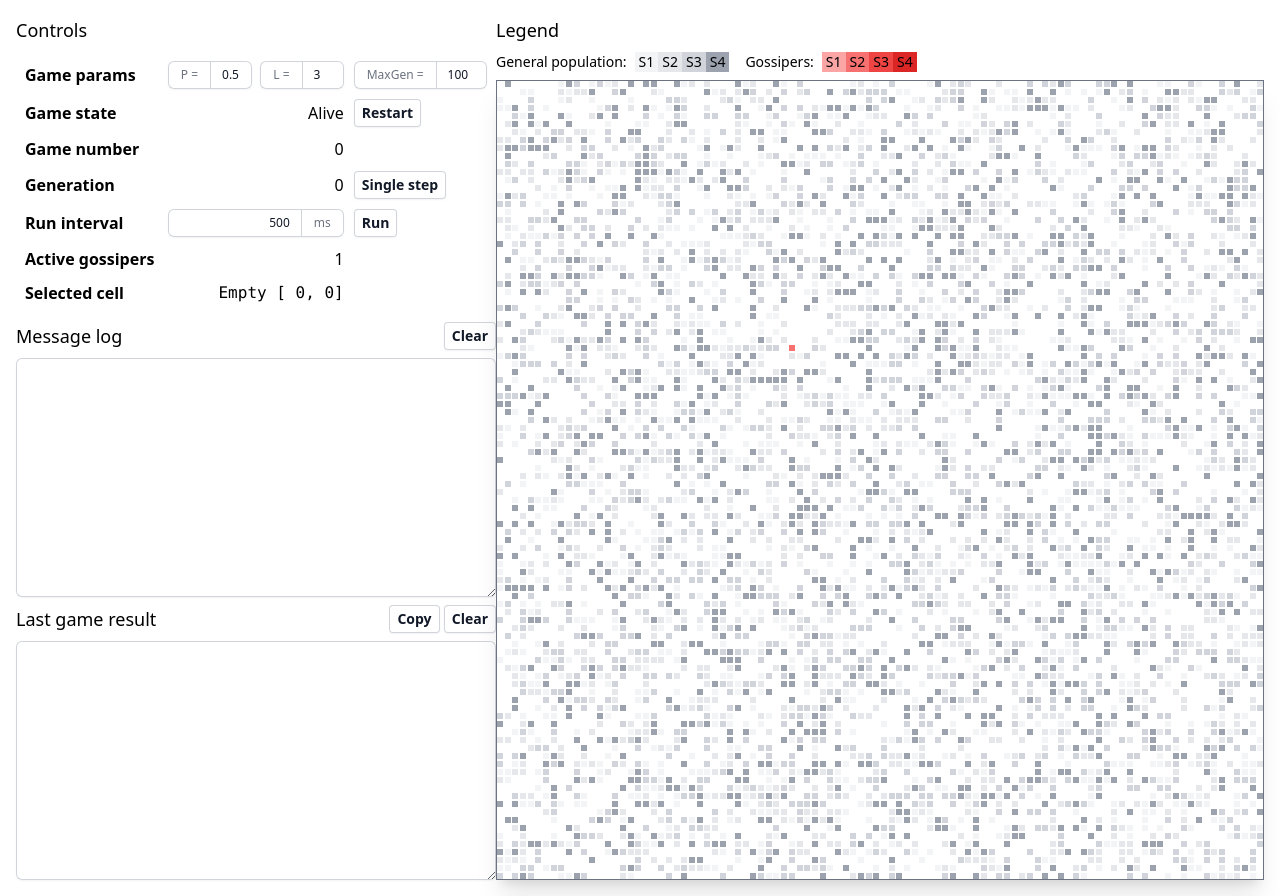
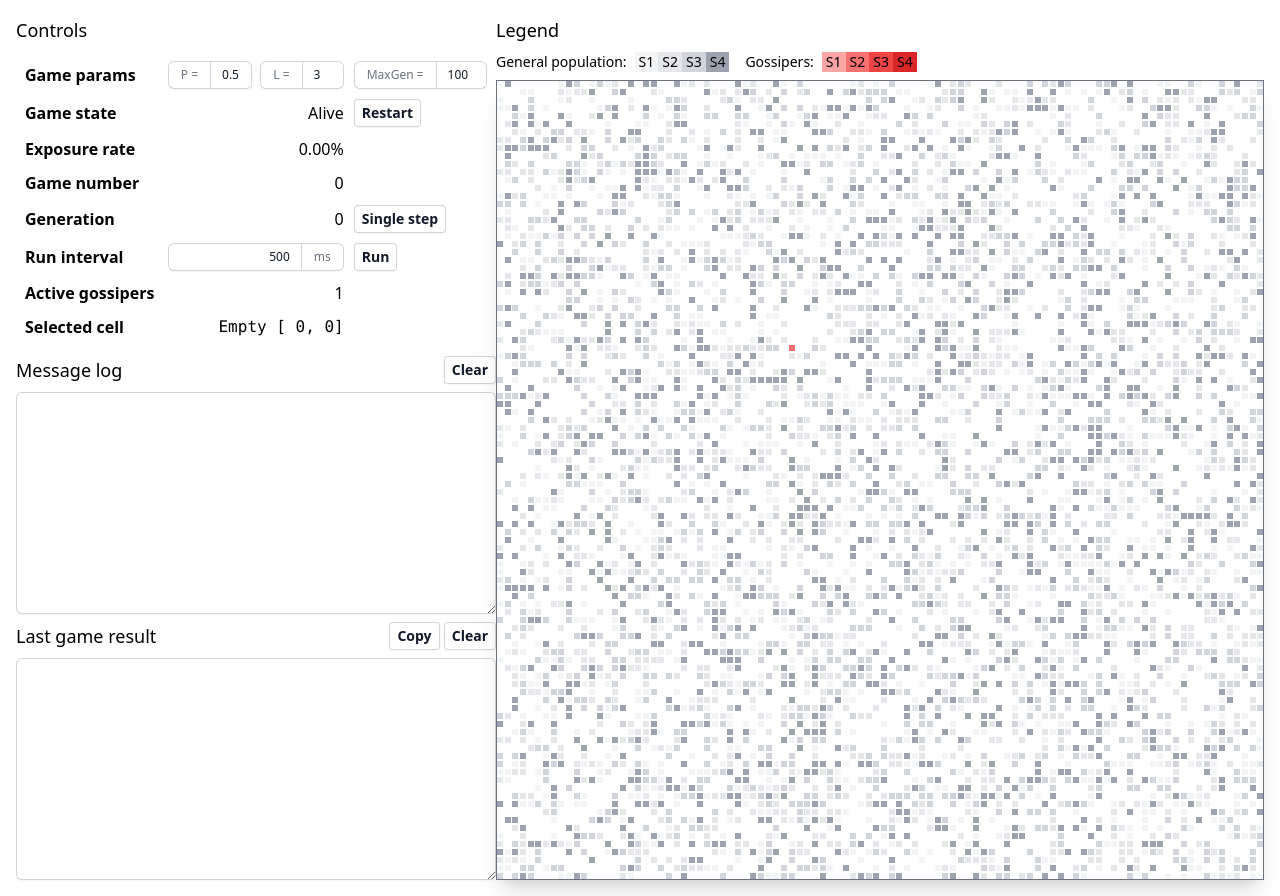
Before and after one commit to hodbn/cs-89512, a SvelteKit app in the folder ex1/ex1/: page / in a window 1280 px wide. Built offline with nearby package versions, Linux system fonts and the light colour scheme; a web font is replaced by a local one.

Commit message:
add exposure rate

```diff
--- a/ex1/ex1/src/routes/Game.svelte
+++ b/ex1/ex1/src/routes/Game.svelte
@@ -12,6 +12,7 @@
 		kind: PersonKind;
 		willGossip: boolean;
 		cooldown: number;
+		exposed: boolean;
 	};
 	type Cell = Person | undefined;
 	const initializeState = (p: number) => {
@@ -22,7 +23,8 @@
 			const populate = () => ({
 				kind: getRandomPersonKind(),
 				willGossip: false,
-				cooldown: 0
+				cooldown: 0,
+				exposed: false
 			});
 			return new Array(n).fill(undefined).map(() => (shouldPopulate() ? populate() : undefined));
 		};
@@ -37,6 +39,7 @@
 		const state = initializePopulation(n, p);
 		const person = chooseInitialGossiper(state);
 		person.willGossip = true;
+		person.exposed = true;
 		return state;
 	};
 	const indexToCoords = (i: number) => [i % WIDTH, Math.floor(i / HEIGHT)];
@@ -116,11 +119,12 @@
 		);
 		const nextState = state.map((c, i) =>
 			isPerson(c)
-				? {
+				? ({
 						...c,
 						willGossip: decideIfToGossip(c, i, gossipCounters[i] ?? 0),
-						cooldown: gossipers.includes(i) ? l : Math.max(0, c.cooldown - 1)
-				  }
+						cooldown: gossipers.includes(i) ? l : Math.max(0, c.cooldown - 1),
+						exposed: c.exposed || gossipTargets.includes(i)
+				  } as Person)
 				: undefined
 		);
 		return { nextState, numGossipers: gossipers.length };
@@ -129,9 +133,15 @@
 	let p = 0.5;
 	let l = 3;
 	let maxGen = 100;
-	let history = [];
+	type HistoryRecord = {
+		generation: number;
+		numGossipers: number;
+		totalExposed: number;
+	};
+	let history = [] as HistoryRecord[];
 	let lastResult = '';
 	export let activeGossipers: number;
+	export let exposureRate = 0.0;
 	export let generation = 0;
 	export let gameNumber = 0;
 	export let selectedIndex = 0;
@@ -160,7 +170,11 @@
 	};
 	const singleStepGame = () => {
 		const { nextState, numGossipers } = getNextState(state, l);
-		history.push({ generation, numGossipers });
+		const population = nextState.filter(isPerson);
+		const totalPopulation = population.length;
+		const exposedPopulation = population.filter((c) => c.exposed);
+		exposureRate = exposedPopulation.length / totalPopulation;
+		history.push({ generation, numGossipers, totalExposed: exposedPopulation.length });
 		state = nextState;
 		generation++;
 		setTimeout(() => {
@@ -172,6 +186,7 @@
 					{
 						l,
 						p,
+						totalPopulation,
 						activeGossipers,
 						generation,
 						maxGen,
@@ -188,6 +203,7 @@
 	const resetGame = () => {
 		gameNumber++;
 		generation = 0;
+		exposureRate = 0.0;
 		state = initializeState(p);
 		writeLog('game restarted');
 	};
@@ -305,6 +321,11 @@
 						>{gameState === GameState.INITIAL ? 'Start' : 'Restart'}</button
 					>
 				</td>
+			</tr>
+			<tr>
+				<th class="text-start">Exposure rate</th>
+				<td class="text-end">{(exposureRate * 100).toFixed(2)}%</td>
+				<td />
 			</tr>
 			<tr>
 				<th class="text-start">Game number</th>
```
